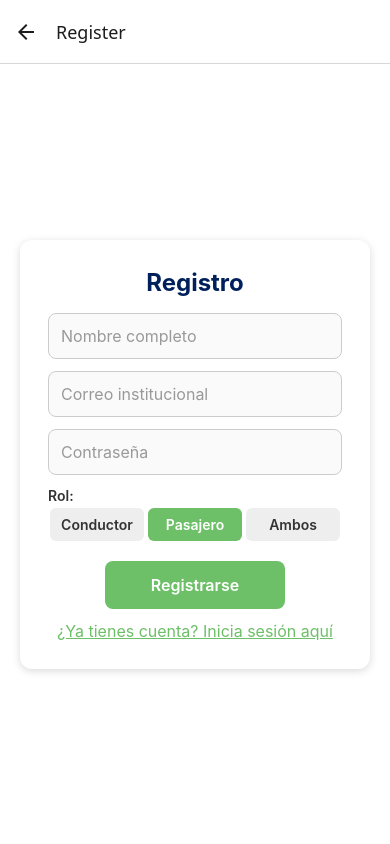
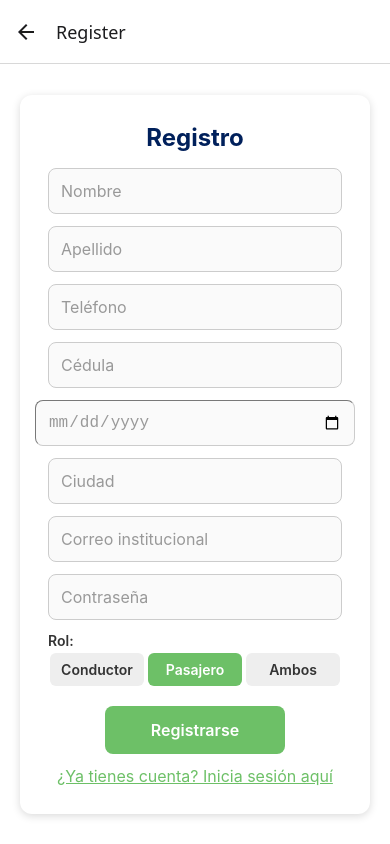
Before and after one commit to diegoMV17/AsiST, a React Native app in the folder Cliente/: screen /Register in a window 390 px wide. Built offline with nearby package versions, Linux system fonts and the light colour scheme; no server answers.

Commit message:
cambio de ruta del server

```diff
--- a/Cliente/app.json
+++ b/Cliente/app.json
@@ -7,6 +7,9 @@
     "icon": "./assets/icon.png",
     "userInterfaceStyle": "light",
     "newArchEnabled": true,
+    "extra": {
+      "PUBLIC_URL_API": "http://localhost:8080"
+  },
     "splash": {
       "image": "./assets/splash-icon.png",
       "resizeMode": "contain",
--- a/Cliente/package.json
+++ b/Cliente/package.json
@@ -9,13 +9,16 @@
     "web": "expo start --web"
   },
   "dependencies": {
+    "@react-native-community/datetimepicker": "8.4.1",
+    "@react-native-picker/picker": "^2.11.1",
     "@react-navigation/native": "^7.1.10",
     "@react-navigation/native-stack": "^7.3.14",
+    "dotenv": "^17.0.1",
     "expo": "~53.0.11",
     "expo-status-bar": "~2.2.3",
     "react": "19.0.0",
     "react-dom": "19.0.0",
-    "react-native": "0.79.4",
+    "react-native": "0.79.5",
     "react-native-safe-area-context": "5.4.0",
     "react-native-screens": "~4.11.1",
     "react-native-web": "^0.20.0"
--- /dev/null
+++ b/Cliente/src/screens/HomeDriverScreen.tsx
@@ -0,0 +1,21 @@
+import React from 'react';
+import { View, Text } from 'react-native';
+import styles from '../styles/styles';
+
+const HomeDriverScreen = ({ route }: any) => {
+  // Supón que recibes el nombre del admin por params o contexto
+  const nombre = route?.params?.nombre || 'Conductor';
+
+  return (
+    <View style={styles.container}>
+      <View style={styles.formBox}>
+        <Text style={styles.title}>Panel de Conductor</Text>
+        <Text style={styles.normalText}>
+          ¡Bienvenido, {nombre}! Has ingresado correctamente como Conductor.
+        </Text>
+      </View>
+    </View>
+  );
+};
+
+export default HomeDriverScreen;
--- /dev/null
+++ b/Cliente/src/screens/HomePassengerScreen.tsx
@@ -0,0 +1,21 @@
+import React from 'react';
+import { View, Text } from 'react-native';
+import styles from '../styles/styles';
+
+const HomePassengerScreen = ({ route }: any) => {
+  // Supón que recibes el nombre del admin por params o contexto
+  const nombre = route?.params?.nombre || 'Pasajero';
+
+  return (
+    <View style={styles.container}>
+      <View style={styles.formBox}>
+        <Text style={styles.title}>Panel de Pasajero</Text>
+        <Text style={styles.normalText}>
+          ¡Bienvenido, {nombre}! Has ingresado correctamente como Pasajeroctor.
+        </Text>
+      </View>
+    </View>
+  );
+};
+
+export default HomePassengerScreen;
--- a/Cliente/src/screens/LoginScreen.tsx
+++ b/Cliente/src/screens/LoginScreen.tsx
@@ -25,7 +25,11 @@ export default function LoginScreen({ navigation }: any) {
       if (data) {
         if (data.rol === 'admin') {
           navigation.navigate('HomeAdmin', { nombre: data.nombre });
-        } else {
+        } else if (data.rol === 'conductor') {
+          navigation.navigate('HomeDriver', { nombre: data.nombre });
+        } else if (data.rol === 'pasajero') {
+          navigation.navigate('HomePassenger', { nombre: data.nombre });
+        } else if (data.rol === 'ambos') {
           navigation.navigate('Home', { nombre: data.nombre });
         }
       } else {
--- a/Cliente/src/screens/RegisterScreen.tsx
+++ b/Cliente/src/screens/RegisterScreen.tsx
@@ -1,18 +1,27 @@
 import React, { useState } from 'react';
-import { View, Text, TextInput, TouchableOpacity, Alert } from 'react-native';
+import { View, Text, TextInput, TouchableOpacity, Alert, ScrollView, Platform } from 'react-native';
+import DateTimePicker from '@react-native-community/datetimepicker';
 import styles from '../styles/styles';
 import { isValidDomainEmail, validateLogin } from '../authentication/LoginAuth';
+import { registerUser } from '../connection/UserServerConnection';
 
 export default function RegisterScreen({ navigation }: any) {
   const [nombre, setNombre] = useState('');
+  const [apellido, setApellido] = useState('');
+  const [telefono, setTelefono] = useState('');
+  const [cedula, setCedula] = useState('');
+  const [fechaNacimiento, setFechaNacimiento] = useState('');
+  const [ciudad, setCiudad] = useState('');
   const [email, setEmail] = useState('');
   const [password, setPassword] = useState('');
   const [rol, setRol] = useState<'conductor' | 'pasajero' | 'ambos' | 'admin'>('pasajero');
   const [error, setError] = useState('');
+  const [showDatePicker, setShowDatePicker] = useState(false);
+  const [date, setDate] = useState(new Date());
 
   const handleRegister = async () => {
-    if (!nombre.trim()) {
-      setError('El nombre es obligatorio');
+    if (!nombre.trim() || !apellido.trim() || !telefono.trim() || !cedula.trim() || !fechaNacimiento.trim() || !ciudad.trim()) {
+      setError('Todos los campos son obligatorios');
       return;
     }
     if (!isValidDomainEmail(email)) {
@@ -25,58 +34,79 @@ export default function RegisterScreen({ navigation }: any) {
       return;
     }
     setError('');
-    // Aquí puedes enviar los datos al servidor
-    Alert.alert('Registro válido', `Bienvenido/a, ${nombre}`);
-    // navigation.navigate('Login');
+    try {
+      await registerUser(nombre, apellido, telefono, cedula, fechaNacimiento, ciudad, email, password, rol);
+      Alert.alert('Registro válido', `Bienvenido/a, ${nombre}`);
+      navigation.navigate('Login');
+    } catch (err: any) {
+      setError('Error al registrar usuario');
+    }
   };
 
   return (
-    <View style={styles.container}>
+    <ScrollView contentContainerStyle={styles.container}>
       <View style={styles.formBox}>
         <Text style={styles.title}>Registro</Text>
         {error ? <Text style={styles.errorText}>{error}</Text> : null}
-        <TextInput
-          placeholder="Nombre completo"
-          value={nombre}
-          onChangeText={setNombre}
-          style={styles.input}
-          placeholderTextColor="#999"
-        />
-        <TextInput
-          placeholder="Correo institucional"
-          value={email}
-          onChangeText={setEmail}
-          autoCapitalize="none"
-          keyboardType="email-address"
-          style={styles.input}
-          placeholderTextColor="#999"
-        />
-        <TextInput
-          placeholder="Contraseña"
-          value={password}
-          onChangeText={setPassword}
-          secureTextEntry
-          style={styles.input}
-          placeholderTextColor="#999"
-        />
-        {/* Selector de rol simple */}
-        <View style={{ width: '100%', marginBottom: 12 }}>
-          <Text style={{ marginBottom: 4, color: '#333', fontWeight: '600' }}>Rol:</Text>
-          <View style={{ flexDirection: 'row', justifyContent: 'space-between' }}>
+        <TextInput placeholder="Nombre" value={nombre} onChangeText={setNombre} style={styles.input} placeholderTextColor="#999" />
+        <TextInput placeholder="Apellido" value={apellido} onChangeText={setApellido} style={styles.input} placeholderTextColor="#999" />
+        <TextInput placeholder="Teléfono" value={telefono} onChangeText={setTelefono} style={styles.input} placeholderTextColor="#999" keyboardType="phone-pad" />
+        <TextInput placeholder="Cédula" value={cedula} onChangeText={setCedula} style={styles.input} placeholderTextColor="#999" keyboardType="numeric" />
+        {Platform.OS === 'web' ? (
+          <input
+            type="date"
+            style={{ ...styles.dateInput, color: fechaNacimiento ? '#000' : '#999' }}
+            value={fechaNacimiento}
+            onChange={e => setFechaNacimiento(e.target.value)}
+          />
+        ) : (
+          <>
+            <TouchableOpacity style={styles.input} onPress={() => setShowDatePicker(true)}>
+              <Text style={{ color: fechaNacimiento ? '#000' : '#999' }}>
+                {fechaNacimiento || 'Fecha de nacimiento (YYYY-MM-DD)'}
+              </Text>
+            </TouchableOpacity>
+
+            {showDatePicker && (
+              <DateTimePicker
+                value={date}
+                mode="date"
+                display="default"
+                onChange={(_, selectedDate) => {
+                  setShowDatePicker(false);
+                  if (selectedDate) {
+                    setDate(selectedDate);
+                    const formatted = selectedDate.toISOString().split('T')[0];
+                    setFechaNacimiento(formatted);
+                  }
+                }}
+                maximumDate={new Date()}
+              />
+            )}
+          </>
+        )}
+        <TextInput placeholder="Ciudad" value={ciudad} onChangeText={setCiudad} style={styles.input} placeholderTextColor="#999" />
+        <TextInput placeholder="Correo institucional" value={email} onChangeText={setEmail} autoCapitalize="none" keyboardType="email-address" style={styles.input} placeholderTextColor="#999" />
+        <TextInput placeholder="Contraseña" value={password} onChangeText={setPassword} secureTextEntry style={styles.input} placeholderTextColor="#999" />
+        {/* Selector de rol */}
+        <View style={styles.roleSelectorContainer}>
+          <Text style={styles.roleSelectorLabel}>Rol:</Text>
+          <View style={styles.roleSelectorRow}>
             {['conductor', 'pasajero', 'ambos'].map((r) => (
               <TouchableOpacity
                 key={r}
-                style={{
-                  flex: 1,
-                  marginHorizontal: 2,
-                  backgroundColor: rol === r ? '#6DC067' : '#eee',
-                  borderRadius: 6,
-                  paddingVertical: 8,
-                  alignItems: 'center',
-                }}
+                style={[
+                  styles.roleSelectorButton,
+                  rol === r && styles.roleSelectorButtonActive,
+                ]}
                 onPress={() => setRol(r as any)}
               >
-                <Text style={{ color: rol === r ? '#fff' : '#333', fontWeight: '600' }}>
+                <Text
+                  style={[
+                    styles.roleSelectorButtonText,
+                    rol === r && styles.roleSelectorButtonTextActive,
+                  ]}
+                >
                   {r.charAt(0).toUpperCase() + r.slice(1)}
                 </Text>
               </TouchableOpacity>
@@ -92,6 +122,6 @@ export default function RegisterScreen({ navigation }: any) {
           </Text>
         </TouchableOpacity>
       </View>
-    </View>
-    );
+    </ScrollView>
+  );
 }
--- a/Cliente/src/styles/styles.ts
+++ b/Cliente/src/styles/styles.ts
@@ -96,6 +96,57 @@ const styles = StyleSheet.create({
         fontSize: 14,
         marginBottom: 8,
     },
+
+    roleSelectorContainer: {
+        width: '100%',
+        marginBottom: 12,
+    },
+
+    roleSelectorLabel: {
+        marginBottom: 4,
+        color: colors.textPrimary,
+        fontWeight: '600',
+    },
+
+    roleSelectorRow: {
+        flexDirection: 'row',
+        justifyContent: 'space-between',
+    },
+
+    roleSelectorButton: {
+        flex: 1,
+        marginHorizontal: 2,
+        borderRadius: 6,
+        paddingVertical: 8,
+        alignItems: 'center',
+        backgroundColor: '#eee',
+    },
+
+    roleSelectorButtonActive: {
+        backgroundColor: colors.accent,
+    },
+
+    roleSelectorButtonText: {
+        color: '#333',
+        fontWeight: '600',
+    },
+
+    roleSelectorButtonTextActive: {
+        color: '#fff',
+    },
+
+    dateInput: {
+        borderWidth: 1,
+        borderColor: colors.inputBorder,
+        marginBottom: 12,
+        padding: 12,
+        borderRadius: 8,
+        fontSize: 16,
+        color: colors.textPrimary,
+        backgroundColor: '#FAFAFA',
+        width: '100%',
+        justifyContent: 'center',
+    },
 });
 
 export default styles;
```
Also changed, not shown: Cliente/src/connection/UserServerConnection.ts (+24 -3 lines), Cliente/src/navigation/StackNavigator.tsx (+7 -0 lines), 1 other file (tests, documents, lock files or other folders).
